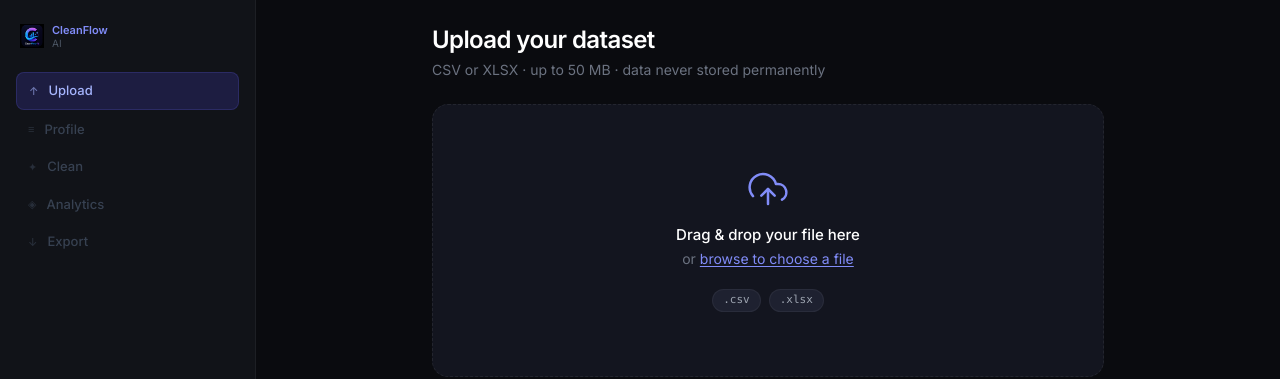
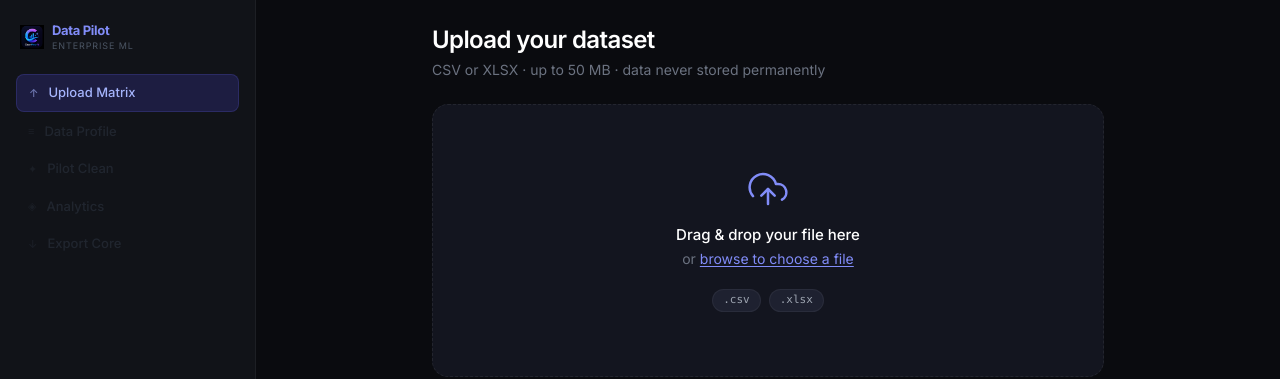
Before and after one commit to konainfatima28/CleanFlow-AI, a React (Vite) app in the folder frontend/: page /dashboard in a window 1280 px wide. Shown: the top 379 px of the page. Built offline with nearby package versions, Linux system fonts and the light colour scheme.

Commit message:
Update Dashboard.tsx

```diff
--- a/frontend/src/pages/Dashboard.tsx
+++ b/frontend/src/pages/Dashboard.tsx
@@ -1,16 +1,16 @@
 // ────────────────────────────────────────────────────────────────────────────
-// src/pages/Dashboard.tsx — RESPONSIVE VERSION WITH LOGO & MANUAL REDIRECTION
+// src/pages/Dashboard.tsx — DATA PILOT RESPONSIVE PRODUCTION VERSION
 // ────────────────────────────────────────────────────────────────────────────
 
 import { useState } from "react"
-import { Menu, X } from "lucide-react"
+import { Menu, X, Info } from "lucide-react"
 import { motion, AnimatePresence } from "framer-motion"
 import FileUploader   from "../components/FileUploader"
 import ProfilePanel   from "../components/ProfilePanel"
 import CleaningPanel  from "../components/CleaningPanel"
 import AnalyticsPanel from "../components/AnalyticsPanel"
 import ExportPanel    from "../components/ExportPanel"
-import cleanflowLogo from "../assets/cleanflow.png"
+import datapilotLogo  from "../assets/cleanflow.png" // Keep asset name or swap path smoothly
 import { uploadFile, getProfile } from "../services/api"
 
 type View = "upload" | "profile" | "cleaning" | "analytics" | "export"
@@ -29,11 +29,11 @@ const NAV_ITEMS: {
   alwaysOn: boolean
   needsCleaned?: boolean
 }[] = [
-  { key: "upload",    label: "Upload",    icon: "↑", alwaysOn: true },
-  { key: "profile",   label: "Profile",   icon: "≡", alwaysOn: false },
-  { key: "cleaning",  label: "Clean",     icon: "✦", alwaysOn: false },
-  { key: "analytics", label: "Analytics", icon: "◈", alwaysOn: false },
-  { key: "export",    label: "Export",    icon: "↓", alwaysOn: false, needsCleaned: true },
+  { key: "upload",    label: "Upload Matrix", icon: "↑", alwaysOn: true },
+  { key: "profile",   label: "Data Profile",  icon: "≡", alwaysOn: false },
+  { key: "cleaning",  label: "Pilot Clean",   icon: "✦", alwaysOn: false },
+  { key: "analytics", label: "Analytics",     icon: "◈", alwaysOn: false },
+  { key: "export",    label: "Export Core",   icon: "↓", alwaysOn: false, needsCleaned: true },
 ]
 
 export default function Dashboard() {
@@ -48,6 +48,7 @@ export default function Dashboard() {
   const [log, setLog]                 = useState<object[]>([])
   const [celebrate, setCelebrate]     = useState(false)
   const [mobileMenu, setMobileMenu]   = useState(false)
+  const [isLargeDataset, setIsLargeDataset] = useState(false)
 
   const handleUpload = async (file: File) => {
     setLoading(true)
@@ -56,6 +57,14 @@ export default function Dashboard() {
     setOperations([])
     setLog([])
     setFilename(file.name)
+
+    // Set flag for datasets larger than 40MB or roughly 100K rows
+    if (file.size > 40 * 1024 * 1024) {
+      setIsLargeDataset(true)
+    } else {
+      setIsLargeDataset(false)
+    }
+
     try {
       const { data: up }   = await uploadFile(file)
       setSessionId(up.session_id)
@@ -63,7 +72,7 @@ export default function Dashboard() {
       setProfile(prof)
       setView("profile")
     } catch (e: any) {
-      setUploadError(e?.response?.data?.detail ?? "Upload failed. Please try again.")
+      setUploadError(e?.response?.data?.detail ?? "Upload connection failed. Check your network or size parameters.")
     } finally {
       setLoading(false)
     }
@@ -79,7 +88,6 @@ export default function Dashboard() {
     setOperations(appliedOps)
     setLog(appliedLog)
     setCelebrate(true)
-    // Automated view redirection removed completely to keep you on the screen!
   }
 
   const hasSession  = !!sessionId
@@ -91,8 +99,8 @@ export default function Dashboard() {
       {/* ── Mobile Top Header ────────────────────────────────────────────────── */}
       <div className="lg:hidden sticky top-0 z-50 bg-[#111318] border-b border-white/5 px-4 py-3 flex items-center justify-between">
         <div className="flex items-center gap-2">
-          <img src={cleanflowLogo} alt="CleanFlow AI Logo" className="w-6 h-6 object-contain shrink-0" />
-          <span className="text-white font-bold text-sm tracking-wide">CleanFlow AI</span>
+          <img src={datapilotLogo} alt="Data Pilot Logo" className="w-6 h-6 object-contain shrink-0" />
+          <span className="text-white font-bold text-sm tracking-wide">Data Pilot</span>
         </div>
 
         <button
@@ -152,16 +160,16 @@ export default function Dashboard() {
 
       {/* ── Desktop Sidebar ─────────────────────────────────────────────────── */}
       <aside className="hidden lg:flex w-64 shrink-0 bg-[#111318] border-r border-white/5 flex-col py-6 px-4 gap-6 sticky top-0 h-screen overflow-y-auto">
-        {/* Logo */}
+        {/* Brand Logo Header */}
         <div className="flex items-center gap-2 px-1">
-          <img src={cleanflowLogo} alt="CleanFlow AI Logo" className="w-6 h-6 object-contain shrink-0" />
+          <img src={datapilotLogo} alt="Data Pilot Logo" className="w-6 h-6 object-contain shrink-0" />
           <div>
-            <p className="text-[11px] text-indigo-400 font-semibold leading-none">CleanFlow</p>
-            <p className="text-[10px] text-gray-600 leading-none mt-0.5">AI</p>
+            <p className="text-[13px] text-indigo-400 font-bold tracking-tight leading-none">Data Pilot</p>
+            <p className="text-[9px] text-gray-600 tracking-widest uppercase leading-none mt-1">Enterprise ML</p>
           </div>
         </div>
 
-        {/* Nav */}
+        {/* Sidebar Nav */}
         <nav className="space-y-0.5">
           {NAV_ITEMS.map(n => {
             const disabled = (!n.alwaysOn && !hasSession) || (n.needsCleaned && !hasCleaned)
@@ -176,7 +184,7 @@ export default function Dashboard() {
                   ${active
                     ? "bg-indigo-600/20 text-indigo-300 border border-indigo-500/20"
                     : disabled
-                      ? "text-gray-700 cursor-not-allowed"
+                      ? "text-gray-700 cursor-not-allowed opacity-40"
                       : "text-gray-500 hover:text-gray-200 hover:bg-white/[0.04]"
                   }`}
               >
@@ -194,17 +202,30 @@ export default function Dashboard() {
           })}
         </nav>
 
-        {/* Progress steps */}
+        {/* Dynamic Context Optimization Banner for Large Matrices */}
+        {isLargeDataset && hasSession && (
+          <div className="p-3 rounded-xl bg-amber-500/5 border border-amber-500/10 backdrop-blur-md space-y-1.5">
+            <div className="flex items-center gap-1.5 text-amber-400 text-[11px] font-semibold">
+              <Info size={12} />
+              <span>Optimized Engine Mode</span>
+            </div>
+            <p className="text-[10px] text-gray-500 leading-relaxed">
+              Large file pipeline activated. Parquet-backed disk chunking is running to bypass browser RAM bottlenecks.
+            </p>
+          </div>
+        )}
+
+        {/* Progress Steps */}
         {hasSession && (
           <div className="space-y-2">
             <p className="text-[9px] uppercase tracking-widest text-gray-700 font-semibold px-1">
-              Progress
+              Pipeline State
             </p>
             {[
-              { label: "Uploaded",  done: true },
-              { label: "Profiled",  done: !!profile },
-              { label: "Cleaned",   done: hasCleaned },
-              { label: "Exported",  done: false },
+              { label: "Matrix Ingested", done: true },
+              { label: "Data Profiling",  done: !!profile },
+              { label: "Cleansing Steps", done: hasCleaned },
+              { label: "Export Ready",    done: hasCleaned },
             ].map(step => (
               <div key={step.label} className="flex items-center gap-2 px-1">
                 <div className={`w-3 h-3 rounded-full border flex items-center justify-center shrink-0 transition-colors
@@ -223,16 +244,16 @@ export default function Dashboard() {
           </div>
         )}
 
-        {/* Session badge */}
+        {/* Session Info Badge */}
         {sessionId && (
           <div className="mt-auto px-1 space-y-1">
             <p className="text-[9px] uppercase tracking-widest text-gray-700 font-semibold">
-              Session
+              Pilot Session ID
             </p>
             <p className="text-[10px] font-mono text-gray-600 break-all leading-relaxed">
               {sessionId.slice(0, 18)}…
             </p>
-            <p className="text-[10px] font-mono text-gray-700 break-all truncate" title={filename}>
+            <p className="text-[10px] font-mono text-gray-400 break-all truncate" title={filename}>
               {filename}
             </p>
           </div>
@@ -241,7 +262,8 @@ export default function Dashboard() {
 
       {/* ── Main Content Area ───────────────────────────────────────────────── */}
       <div className="flex-1 min-w-0 flex flex-col h-auto lg:h-screen overflow-y-auto">
-        {/* Success Alert Toast with Manual Navigation Action */}
+
+        {/* Success Toast Notification */}
         <AnimatePresence>
           {celebrate && (
             <motion.div
@@ -252,8 +274,8 @@ export default function Dashboard() {
             >
               <div className="flex items-start justify-between w-full">
                 <div>
-                  <h2 className="text-base font-bold text-green-300">🎉 Cleaning Complete</h2>
-                  <p className="text-xs text-gray-400 mt-0.5">Your dataset has been structured and optimized successfully.</p>
+                  <h2 className="text-base font-bold text-green-300">🎉 Cleansing Complete</h2>
+                  <p className="text-xs text-gray-400 mt-0.5">The pipeline has run cleanly and optimized the target dimensions.</p>
                 </div>
                 <button
                   onClick={() => setCelebrate(false)}
@@ -268,7 +290,7 @@ export default function Dashboard() {
                   setView("analytics")
                   setCelebrate(false)
                 }}
-                className="w-full text-center py-2 px-3 rounded-lg text-xs font-semibold bg-green-500/10 hover:bg-green-500/20 text-green-400 border border-green-500/20 transition-all shadow-md animate-pulse"
+                className="w-full text-center py-2 px-3 rounded-lg text-xs font-semibold bg-green-500/10 hover:bg-green-500/20 text-green-400 border border-green-500/20 transition-all shadow-md"
               >
                 View Interactive Analytics →
               </button>
```
